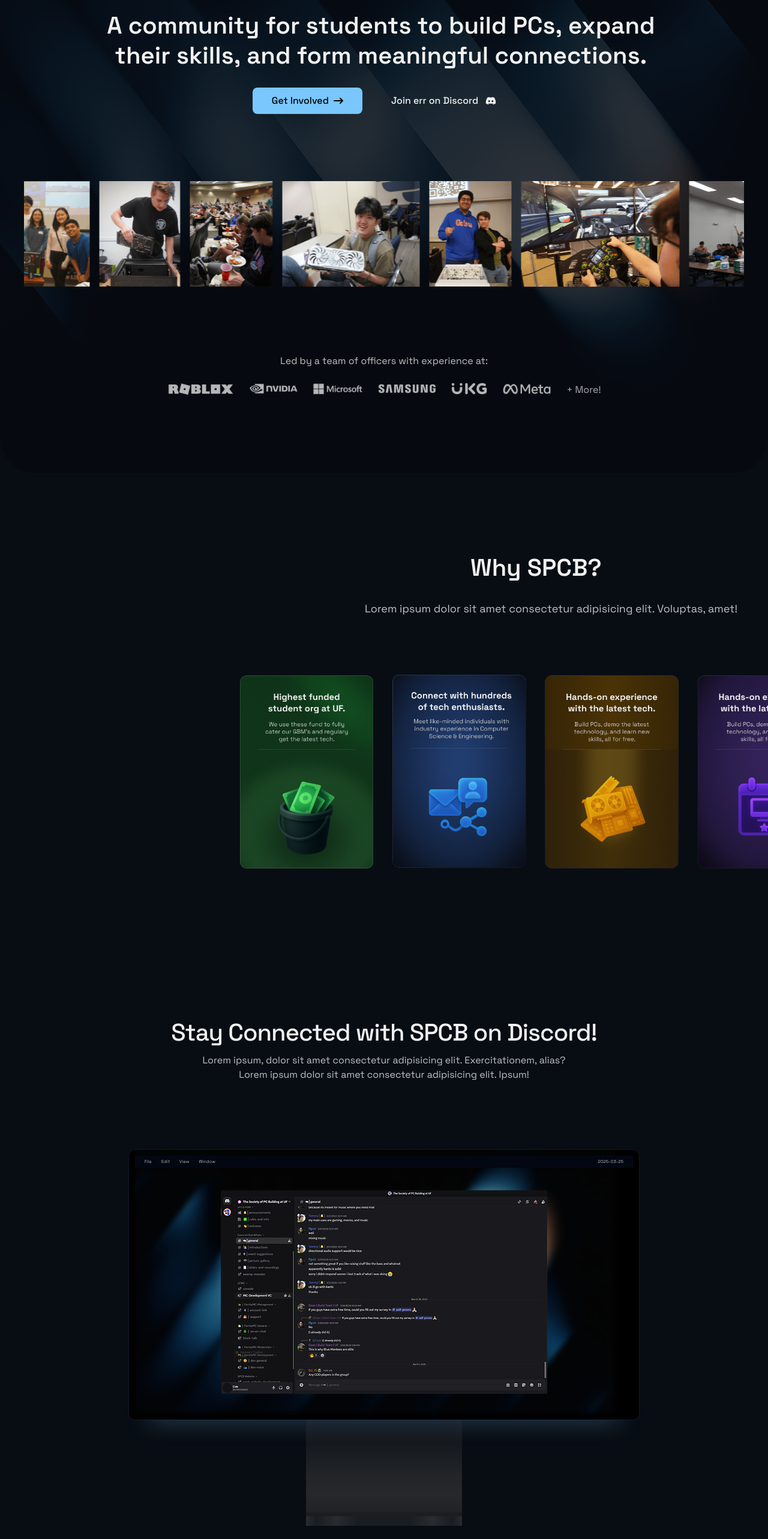
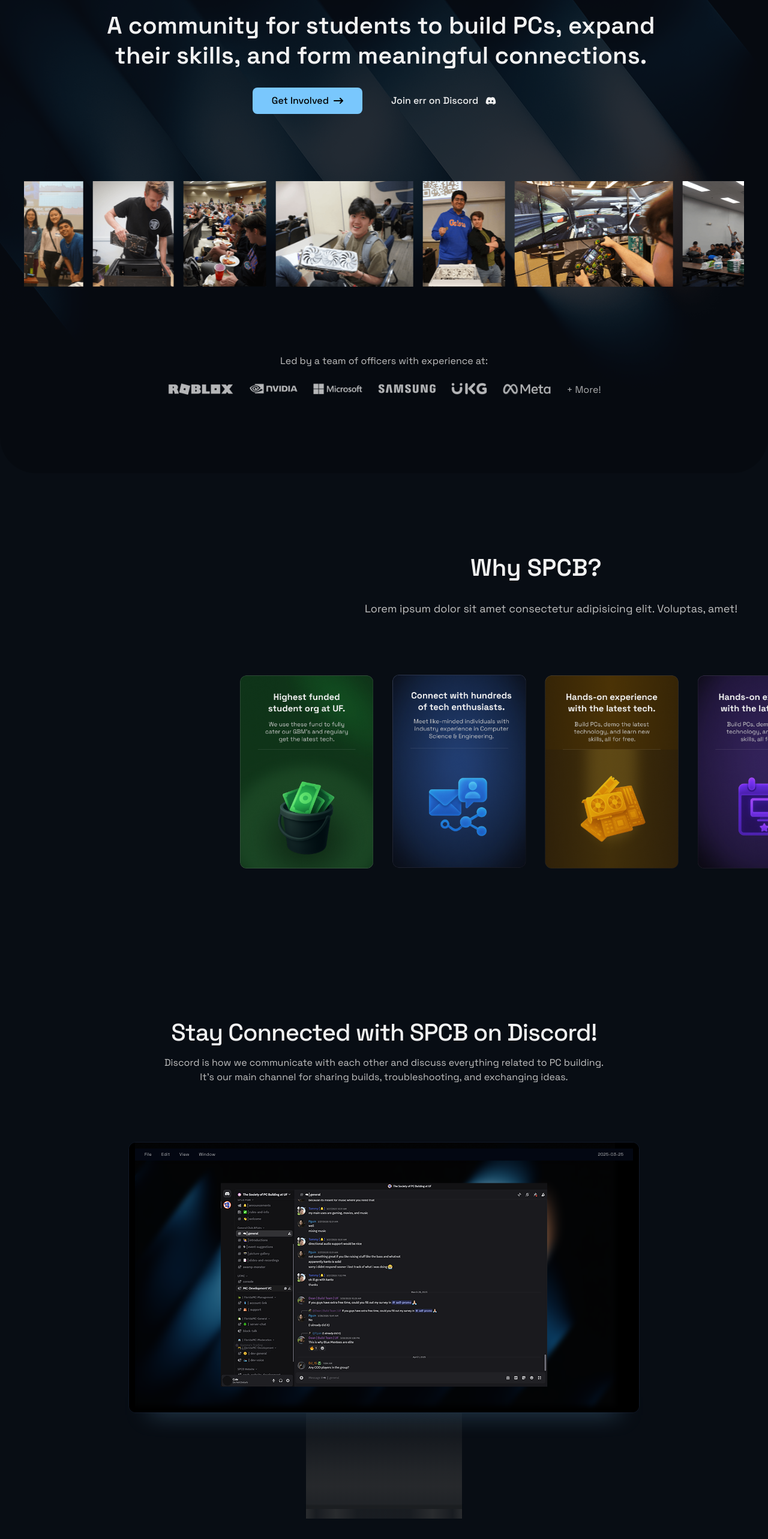
Before and after one commit to PCBuilding/SPCBWebsite, a Next.js app: page / in a window 1280 px wide. Shown: the part 198-2764 px from the top of the page at 60% size. Built offline with nearby package versions, Linux system fonts and the light colour scheme; no server answers.

Commit message:
feat: responsive footer and discord section completed

```diff
--- a/src/app/globals.css
+++ b/src/app/globals.css
@@ -57,7 +57,7 @@ body {
 
 /* Landing Page */
 
-.hero-btn:hover {
+.cta-btn:hover {
   /* Apply a full (all-around) shadow with #79C7FD */
   box-shadow: 0 0 16px 4px rgba(121, 199, 253, 0.7);
 }
--- a/src/components/Footer.tsx
+++ b/src/components/Footer.tsx
@@ -4,7 +4,7 @@ import Link from "next/link";
 
 export default function Footer() {
   return (
-    <footer className="relative mt-48 min-h-96 border-t border-gray-900 text-white">
+    <footer className="relative mt-24 sm:mt-40 border-t border-gray-900 text-white">
       <Image
         src="/hero/hero-background.png"
         alt="Lights Background"
@@ -15,7 +15,7 @@ export default function Footer() {
         className="absolute left-0 right-0 top-0 z-0 object-cover"
       />
       <div className="absolute inset-0 z-10 bg-[#080d14ec] backdrop-blur-md" />
-      <div className="relative z-20 mx-auto flex max-w-6xl px-6 pb-12 pt-16 sm:px-10">
+      <div className="relative z-20 mx-auto flex flex-col lg:flex-row max-w-6xl px-6 pb-16 pt-16 sm:pt-20 sm:px-10">
         <div className="max-w-[250px]">
           <div>
             <Image src={"/navbar/logo.png"} width={100} height={100} alt="" />
@@ -52,7 +52,7 @@ export default function Footer() {
             </div>
           </div>
         </div>
-        <div className="grid grid-cols-3 items-start gap-12 pl-32 pt-[116px]">
+        <div className="grid grid-cols-2 sm:grid-cols-3 items-start gap-12 lg:pl-32 pt-16 lg:pt-[116px]">
           <div className="grid gap-4">
             <p className="text-dull">Socials</p>
             <a target="_blank" href="https://discord.com/invite/jfq9phWqTF">
--- a/src/components/landing/DiscordPc.tsx
+++ b/src/components/landing/DiscordPc.tsx
@@ -1,4 +1,5 @@
 import Image from "next/image";
+import { FaDiscord } from "react-icons/fa";
 
 export default function DiscordPC() {
   return (
@@ -7,13 +8,37 @@ export default function DiscordPC() {
         <h3 className="text-balance text-center text-3xl font-medium tracking-tight sm:text-[40px]">
           Stay Connected with SPCB on Discord!
         </h3>
-        <p className="text-balance pt-4 text-center text-dull">
-          Lorem ipsum, dolor sit amet consectetur adipisicing elit. Exercitationem, alias?
+        <p className="text-balance pt-5 text-center text-dull">
+          Discord is how we communicate with each other and discuss everything
+          related to PC building.
           <br className="hidden sm:inline" />
-          Lorem ipsum dolor sit amet consectetur adipisicing elit. Ipsum!
+          It’s our main channel for sharing builds, troubleshooting, and
+          exchanging ideas.
         </p>
-        <div className="pt-20 sm:pt-28">
+        <div className="pt-20 sm:pt-24">
           <Mac />
+          <div className="group flex justify-center pt-24">
+            <div className="relative w-[850px] overflow-hidden rounded-md border border-gray-800">
+              <img
+                src="/hero/hero-background.png"
+                alt=""
+                className="absolute inset-0 z-0 -translate-y-12 transition-all duration-500 group-hover:-translate-y-20"
+              />
+              <div className="relative z-10 flex flex-col md:flex-row min-h-[200px] items-center justify-center md:justify-between bg-[#080d14bb] px-6 sm:px-10 py-4 backdrop-blur-md gap-4">
+                <p className="text-xl sm:text-2xl md:text-3xl font-medium text-center md:text-start">
+                  Join the Society of <br  className="hidden md:inline"/>
+                  PC Building Discord!
+                </p>
+                <a
+                  href="https://discord.gg/CmqKbnBDBG"
+                  target="_blank"
+                  className="cta-btn transition-all duration-300 flex items-center gap-2 rounded-md bg-blue px-12 py-2.5 md:text-lg font-medium text-black"
+                >
+                  Join Now <FaDiscord />
+                </a>
+              </div>
+            </div>
+          </div>
         </div>
       </div>
     </div>
@@ -41,8 +66,8 @@ const Screen: React.FC = () => {
         className="absolute bottom-2 left-9 right-9 z-0 hidden h-2 bg-blue sm:block"
         style={{ filter: "blur(20px)" }}
       />
-      <div className="border-gray-900 bg-primary-900  z-10 mx-auto rounded-xl border overflow-hidden">
-        <div className="h-[450px] w-[850px] p-2.5 overflow-hidden relative bg-black">
+      <div className="bg-primary-900 z-10 mx-auto overflow-hidden rounded-xl border border-gray-900">
+        <div className="relative h-[450px] w-[850px] overflow-hidden bg-black p-2.5">
           <Image
             height={440}
             width={800}
@@ -74,7 +99,7 @@ const Taskbar: React.FC = () => {
     return `${year}-${month}-${day}`;
   }
   return (
-    <div className="bg-gray-950 text-primary-300 flex h-5 w-full items-center justify-between px-4 text-[7px] font-thin tracking-wide">
+    <div className="text-primary-300 flex h-5 w-full items-center justify-between bg-gray-950 px-4 text-[7px] font-thin tracking-wide">
       <div className="flex gap-4 pt-px">
         <span>File</span>
         <span>Edit</span>
@@ -91,7 +116,7 @@ const Taskbar: React.FC = () => {
 const ScreenMain: React.FC = () => {
   return (
     <div className="flex h-full w-full items-center rounded-sm pl-10 backdrop-blur-sm md:justify-center md:pl-0">
-        <img src="/landing/discord-app.png" alt="" className="pb-4"/>
+      <img src="/landing/discord-app.png" alt="" className="pb-4" />
     </div>
   );
 };
--- a/src/components/landing/Hero.tsx
+++ b/src/components/landing/Hero.tsx
@@ -90,7 +90,7 @@ export default function Hero() {
                   <a
                     href="https://linktr.ee/pcbuildinguf"
                     target="_blank"
-                    className="hero-btn flex items-center justify-center gap-2 rounded-lg bg-blue px-8 py-2.5 text-black transition-all duration-300"
+                    className="cta-btn flex items-center justify-center gap-2 rounded-lg bg-blue px-8 py-2.5 text-black transition-all duration-300"
                   >
                     Get Involved <FaArrowRightLong />
                   </a>
```
Also changed, not shown: public/landing/discord-cta-bg.png (added).
